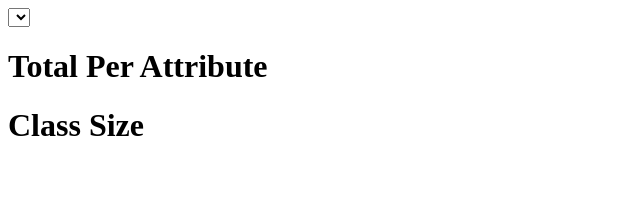
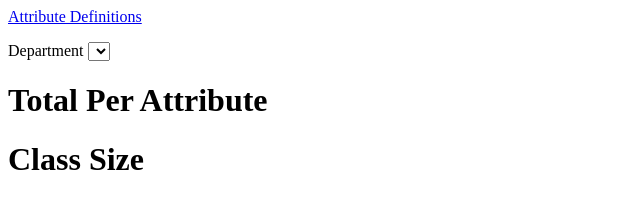
Before and after one commit to Tookmund/wmremotestats, a plain HTML site: page index.html in a window 1280 px wide. Shown: the whole page, without its empty margins (0-640 px from the left). Drawn offline with Linux system fonts and the light colour scheme; no server answers.

Commit message:
Label the selector and link to attribute definitions

```diff
--- a/index.html
+++ b/index.html
@@ -6,6 +6,9 @@
 		<title>W&amp;M Remote Class Stats</title>
 	</head>
 	<body>
+		<p><a href="https://www.wm.edu/offices/registrar/studentsandalumni/registration/howtoregister/fall20coursedelivery/">
+			Attribute Definitions</a></p>
+		<label for="dept">Department</label>
 		<select id="dept"></select>
 		<h1>Total Per Attribute</h1>
 		<div id="deptgraph"></div>
```
